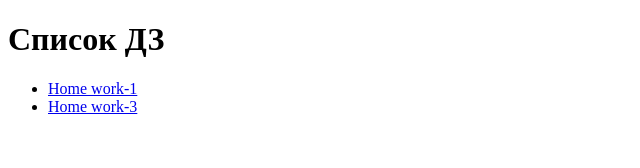
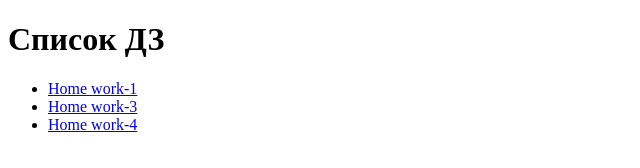
Before and after one commit to Whisker1927/HW, a plain HTML site: page index.html in a window 1280 px wide. Shown: the whole page, without its empty margins (0-640 px from the left). Drawn offline with Linux system fonts and the light colour scheme.

Commit message:
first commit

```diff
--- a/index.html
+++ b/index.html
@@ -12,6 +12,7 @@
         <ul>
             <li><a href="./module-01/index.html">Home work-1</a></li>
             <li><a href="./module-03/index.html">Home work-3</a></li>
+            <li><a href="./module-04/index.html">Home work-4</a></li>
         </ul>
     </nav>
 </body>
```
